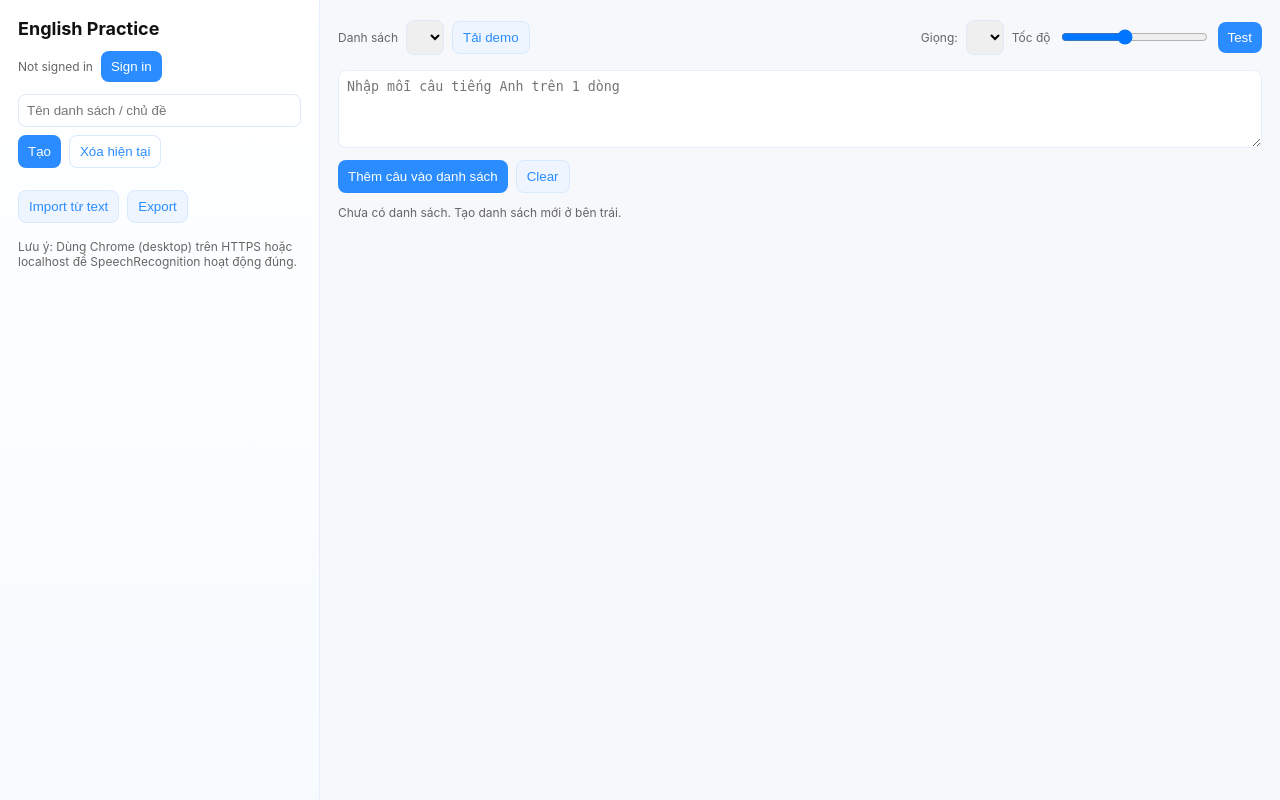
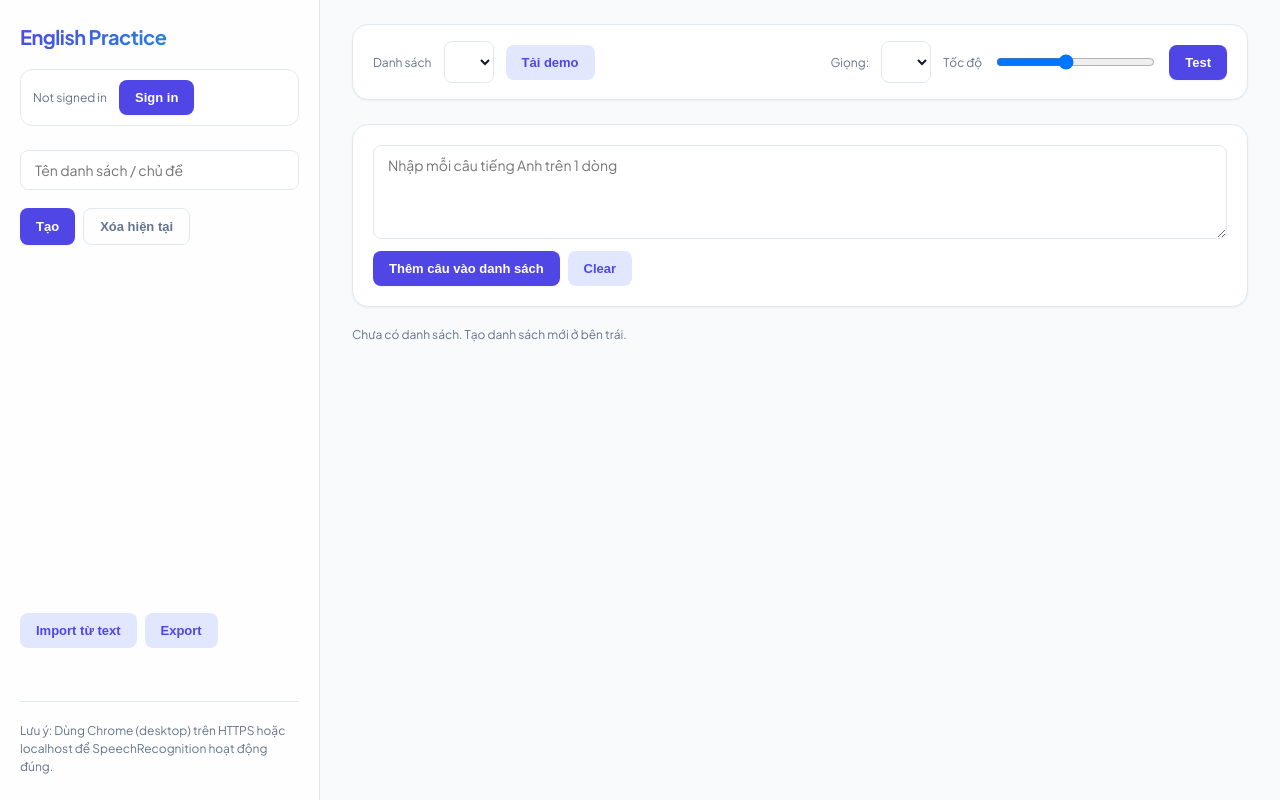
Before and after one commit to huytran2991/huytran2991.github.io, a PHP site: page / in a window 1280 px wide. Run offline with PHP 8.4, Linux system fonts and the light colour scheme; lists and menus that the app fills with data are empty; some libraries are stand-ins or nearby versions.

Commit message:
style: redesign UI with modern indigo color palette and responsive sidebar layout

```diff
--- a/css/styles.css
+++ b/css/styles.css
@@ -1,8 +1,26 @@
 :root {
-  --accent: #2b8cff;
-  --bg: #f6f8fb;
-  --card: #ffffff;
-  --muted: #666;
+  /* Modern Indigo & Blue Slate Color Palette */
+  --primary: #4f46e5;
+  --primary-hover: #4338ca;
+  --primary-light: #e0e7ff;
+  --primary-light-hover: #c7d2fe;
+  --bg-app: #f8fafc;
+  --sidebar-bg: rgba(255, 255, 255, 0.8);
+  --card-bg: #ffffff;
+  --border-color: #e2e8f0;
+  --text-main: #0f172a;
+  --text-muted: #64748b;
+  --success: #10b981;
+  --success-light: #d1fae5;
+  --danger: #ef4444;
+  --danger-light: #fee2e2;
+  --radius-lg: 16px;
+  --radius-md: 12px;
+  --radius-sm: 8px;
+  --shadow-sm: 0 1px 2px 0 rgba(0, 0, 0, 0.05);
+  --shadow-md: 0 4px 6px -1px rgba(0, 0, 0, 0.05), 0 2px 4px -2px rgba(0, 0, 0, 0.05);
+  --shadow-lg: 0 10px 15px -3px rgba(0, 0, 0, 0.05), 0 4px 6px -4px rgba(0, 0, 0, 0.05);
+  --transition: all 0.2s cubic-bezier(0.4, 0, 0.2, 1);
 }
 
 * {
@@ -12,144 +30,272 @@
 html, body {
   height: 100%;
   margin: 0;
-  font-family: Inter, Segoe UI, Roboto, Helvetica, Arial, sans-serif;
-  background: var(--bg);
-  color: #111;
+  font-family: 'Plus Jakarta Sans', Inter, system-ui, -apple-system, sans-serif;
+  background: var(--bg-app);
+  color: var(--text-main);
+  -webkit-font-smoothing: antialiased;
+  -moz-osx-font-smoothing: grayscale;
+}
+
+/* Scrollbar styling */
+::-webkit-scrollbar {
+  width: 6px;
+  height: 6px;
+}
+::-webkit-scrollbar-track {
+  background: transparent;
+}
+::-webkit-scrollbar-thumb {
+  background: #cbd5e1;
+  border-radius: 4px;
+}
+::-webkit-scrollbar-thumb:hover {
+  background: #94a3b8;
 }
 
 .app {
   display: flex;
   height: 100vh;
+  overflow: hidden;
 }
 
 .sidebar {
   width: 320px;
-  background: linear-gradient(180deg, #fff, #f7fbff);
-  border-right: 1px solid #e6eefc;
-  padding: 18px;
+  background: var(--sidebar-bg);
+  backdrop-filter: blur(16px);
+  -webkit-backdrop-filter: blur(16px);
+  border-right: 1px solid var(--border-color);
+  padding: 24px 20px;
   box-sizing: border-box;
-  overflow: auto;
+  overflow-y: auto;
   position: relative;
+  display: flex;
+  flex-direction: column;
+  gap: 20px;
+  z-index: 10;
+  transition: transform 0.3s cubic-bezier(0.4, 0, 0.2, 1);
 }
 
 .main {
   flex: 1;
-  padding: 18px;
+  padding: 24px 32px;
   box-sizing: border-box;
-  overflow: auto;
+  overflow-y: auto;
+  display: flex;
+  flex-direction: column;
+  gap: 20px;
 }
 
 h1 {
-  font-size: 18px;
-  margin: 0 0 12px;
+  font-size: 20px;
+  font-weight: 700;
+  margin: 0;
+  background: linear-gradient(135deg, var(--primary), #06b6d4);
+  -webkit-background-clip: text;
+  background-clip: text;
+  -webkit-text-fill-color: transparent;
+  letter-spacing: -0.5px;
 }
 
 .user-row {
   display: flex;
-  gap: 8px;
+  gap: 12px;
   align-items: center;
-  margin-bottom: 12px;
+  padding: 10px 12px;
+  background: var(--card-bg);
+  border: 1px solid var(--border-color);
+  border-radius: var(--radius-md);
+  margin-bottom: 4px;
 }
 
 .btn {
-  background: var(--accent);
+  background: var(--primary);
   color: #fff;
-  padding: 8px 10px;
-  border-radius: 8px;
+  padding: 10px 16px;
+  border-radius: var(--radius-sm);
   border: 0;
+  font-weight: 600;
+  font-size: 13px;
   cursor: pointer;
+  display: inline-flex;
+  align-items: center;
+  justify-content: center;
+  gap: 6px;
+  transition: var(--transition);
+  box-shadow: var(--shadow-sm);
+}
+
+.btn:hover {
+  background: var(--primary-hover);
 }
 
 .btn.secondary {
-  background: #eef5ff;
-  color: var(--accent);
-  border: 1px solid #d7e9ff;
+  background: var(--primary-light);
+  color: var(--primary);
+  box-shadow: none;
+}
+
+.btn.secondary:hover {
+  background: var(--primary-light-hover);
+  box-shadow: none;
 }
 
 .btn.ghost {
   background: transparent;
-  color: var(--accent);
-  border: 1px solid #d7e9ff;
+  color: var(--text-muted);
+  border: 1px solid var(--border-color);
+  box-shadow: none;
+}
+
+.btn.ghost:hover {
+  background: #f1f5f9;
+  color: var(--text-main);
+  border-color: #cbd5e1;
+}
+
+.sidebar-action-group {
+  display: flex;
+  flex-direction: column;
+  gap: 10px;
+}
+
+.lists {
+  flex: 1;
+  max-height: 40vh;
+  overflow-y: auto;
+  display: flex;
+  flex-direction: column;
+  gap: 8px;
 }
 
 .list-item {
-  padding: 10px;
-  border-radius: 8px;
-  background: var(--card);
-  margin-bottom: 8px;
+  padding: 12px 14px;
+  border-radius: var(--radius-md);
+  background: var(--card-bg);
+  border: 1px solid var(--border-color);
   display: flex;
   justify-content: space-between;
   align-items: center;
-  gap: 8px;
+  gap: 12px;
+  transition: var(--transition);
 }
 
-.lists {
-  max-height: 45vh;
-  overflow: auto;
-  margin-bottom: 12px;
+.list-item:hover {
+  border-color: #cbd5e1;
+}
+
+.list-item-actions {
+  display: flex;
+  gap: 6px;
+}
+
+.list-item-actions .btn {
+  padding: 6px 10px;
+  font-size: 12px;
+  border-radius: var(--radius-sm);
 }
 
 input, select, textarea {
-  padding: 8px;
-  border-radius: 8px;
-  border: 1px solid #dfe9f8;
+  padding: 10px 14px;
+  border-radius: var(--radius-sm);
+  border: 1px solid var(--border-color);
+  font-family: inherit;
+  font-size: 14px;
+  color: var(--text-main);
+  background-color: var(--card-bg);
+  transition: var(--transition);
+  outline: none;
+}
+
+input:focus, select:focus, textarea:focus {
+  border-color: var(--primary);
+  box-shadow: 0 0 0 3px rgba(79, 70, 229, 0.1);
 }
 
 textarea {
   resize: vertical;
 }
 
-.controls {
+.sentence-row {
+  background: var(--card-bg);
+  padding: 20px;
+  border-radius: var(--radius-lg);
+  border: 1px solid var(--border-color);
+  margin-bottom: 16px;
   display: flex;
-  gap: 8px;
-  align-items: center;
-  margin-bottom: 12px;
-  flex-wrap: wrap;
+  flex-direction: column;
+  gap: 14px;
+  box-shadow: var(--shadow-sm);
+  transition: var(--transition);
 }
 
-.sentence-row {
-  background: var(--card);
-  padding: 12px;
-  border-radius: 8px;
-  margin-bottom: 12px;
-  display: flex;
-  flex-direction: column;
-  gap: 8px;
-  box-shadow: 0 1px 0 rgba(0, 0, 0, 0.02);
+.sentence-row:hover {
+  border-color: #cbd5e1;
 }
 
 .sentence-top {
   display: flex;
   align-items: center;
-  gap: 8px;
-  flex-direction: row;
-  flex-wrap: wrap;
+  gap: 16px;
   justify-content: space-between;
+}
+
+.sentence-text {
+  font-size: 16px;
+  font-weight: 500;
+  line-height: 1.5;
+  color: var(--text-main);
 }
 
 .icons {
   display: flex;
-  gap: 6px;
-  flex-direction: row;
-  flex-wrap: wrap;
-  justify-content: flex-end;
+  gap: 8px;
 }
 
 .icon-btn {
   display: inline-flex;
   align-items: center;
   justify-content: center;
-  width: 36px;
-  height: 36px;
-  border-radius: 8px;
-  border: 1px solid #eee;
-  background: #fafbfd;
+  width: 38px;
+  height: 38px;
+  border-radius: var(--radius-md);
+  border: 1px solid var(--border-color);
+  background: var(--card-bg);
+  color: var(--text-muted);
   cursor: pointer;
+  transition: var(--transition);
+}
+
+.icon-btn svg {
+  width: 18px;
+  height: 18px;
+}
+
+.icon-btn:hover {
+  background: #f1f5f9;
+  color: var(--text-main);
+  border-color: #cbd5e1;
+}
+
+.icon-btn[title*="Delete"]:hover {
+  background: var(--danger-light);
+  color: var(--danger);
+  border-color: rgba(239, 68, 68, 0.2);
+}
+
+.icon-btn[title*="Record"]:hover {
+  background: var(--primary-light);
+  color: var(--primary);
+  border-color: rgba(79, 70, 229, 0.2);
 }
 
 .recognized {
   font-size: 13px;
-  color: var(--muted);
+  color: var(--text-muted);
+  background: #f8fafc;
+  padding: 8px 12px;
+  border-radius: var(--radius-sm);
+  border-left: 3px solid #cbd5e1;
 }
 
 .word {
@@ -159,66 +305,116 @@ textarea {
   margin-right: 4px;
   cursor: pointer;
   border: 1px dashed transparent;
+  transition: var(--transition);
 }
 
 .word:hover {
-  border-color: #eee;
+  border-color: #cbd5e1;
+  background-color: #f1f5f9;
 }
 
 .word.correct {
-  background: #e6fff0;
-  color: #007a3d;
-  border: 1px solid rgba(0, 122, 61, 0.08);
+  background: var(--success-light);
+  color: #065f46;
+  font-weight: 600;
 }
 
 .word.wrong {
-  background: #fff0f1;
-  color: #b00020;
-  border: 1px solid rgba(176, 0, 32, 0.06);
+  background: var(--danger-light);
+  color: #991b1b;
+  font-weight: 600;
 }
 
 .meta {
   font-size: 13px;
-  color: var(--muted);
+  color: var(--text-muted);
   display: flex;
-  gap: 8px;
+  gap: 12px;
   align-items: center;
+}
+
+.meta strong {
+  color: var(--primary);
 }
 
 .small {
   font-size: 12px;
-  color: var(--muted);
+  color: var(--text-muted);
 }
 
 .topbar {
   display: flex;
   justify-content: space-between;
   align-items: center;
-  margin-bottom: 14px;
-  gap: 8px;
+  background: var(--card-bg);
+  padding: 16px 20px;
+  border-radius: var(--radius-lg);
+  border: 1px solid var(--border-color);
+  margin-bottom: 4px;
+  gap: 16px;
+  box-shadow: var(--shadow-sm);
+}
+
+.topbar-group {
+  display: flex;
+  gap: 12px;
+  align-items: center;
+  flex-direction: row;
+  flex-wrap: wrap;
+}
+
+.sentence-input-group {
+  background: var(--card-bg);
+  padding: 20px;
+  border-radius: var(--radius-lg);
+  border: 1px solid var(--border-color);
+  box-shadow: var(--shadow-sm);
 }
 
 footer {
-  margin-top: 16px;
-  color: var(--muted);
-  font-size: 12px;
+  margin-top: auto;
+  padding-top: 20px;
+  border-top: 1px solid var(--border-color);
+  color: var(--text-muted);
+  font-size: 11px;
+  line-height: 1.5;
 }
 
 .hidden {
-  display: none;
+  display: none !important;
 }
 
 #btnShowHideSidebar {
   display: none;
 }
 
+/* Helper Utilities */
+.flex-gap-8 {
+  display: flex;
+  gap: 8px;
+}
+.mt-8 {
+  margin-top: 8px;
+}
+.w-full {
+  width: 100%;
+}
+.mb-8 {
+  margin-bottom: 8px;
+}
+
+/* Responsive styles */
 @media(max-width: 900px) {
   .sidebar {
     position: fixed;
-    overflow-y: auto;
-    overflow-x: visible;
     height: 100%;
-    left: -320px;
+    left: 0;
+    transform: translateX(-100%);
+    box-shadow: var(--shadow-lg);
+  }
+
+  .sidebar.active {
+    transform: translateX(0);
   }
 
   .app {
--- a/index.html
+++ b/index.html
@@ -6,6 +6,9 @@
   <title>English Speaking Practice — Full</title>
   <link rel="manifest" href="manifest.json" />
   <link rel="icon" href="android-chrome-512x512.png" type="image/png">
+  <link rel="preconnect" href="https://fonts.googleapis.com">
+  <link rel="preconnect" href="https://fonts.gstatic.com" crossorigin>
+  <link href="https://fonts.googleapis.com/css2?family=Plus+Jakarta+Sans:wght@400;500;600;700&display=swap" rel="stylesheet">
   <link rel="stylesheet" href="css/styles.css" />
 </head>
 <body>
@@ -19,9 +22,9 @@
         <button id="btnSignOut" class="btn secondary hidden">Sign out</button>
       </div>
 
-      <div style="margin-bottom:10px;">
-        <input id="newListName" placeholder="Tên danh sách / chủ đề" style="width:100%;margin-bottom:8px;" />
-        <div style="display:flex;gap:8px">
+      <div class="sidebar-action-group">
+        <input id="newListName" placeholder="Tên danh sách / chủ đề" class="w-full mb-8" />
+        <div class="flex-gap-8">
           <button id="btnCreateList" class="btn">Tạo</button>
           <button id="btnDeleteList" class="btn ghost" title="Xoá danh sách hiện tại">Xóa hiện tại</button>
         </div>
@@ -29,7 +32,7 @@
 
       <div class="lists" id="lists"></div>
 
-      <div style="margin-top:8px;display:flex;gap:8px">
+      <div class="flex-gap-8 mt-8">
         <button id="btnImport" class="btn secondary">Import từ text</button>
         <button id="btnExport" class="btn secondary">Export</button>
       </div>
@@ -41,13 +44,13 @@
 
     <div class="main">
       <div class="topbar">
-        <div style="display:flex;gap:8px;align-items:center;flex-direction: row;flex-wrap: wrap;">
+        <div class="topbar-group">
           <label class="small">Danh sách</label>
           <select id="selectList"></select>
           <button id="btnLoadDemo" class="btn secondary">Tải demo</button>
         </div>
 
-        <div style="display:flex;align-items:center;gap:8px;flex-direction: row;flex-wrap: wrap;">
+        <div class="topbar-group">
           <label class="small">Giọng:</label>
           <select id="voiceSelect"></select>
           <label class="small">Tốc độ</label>
@@ -56,9 +59,9 @@
         </div>
       </div>
 
-      <div style="margin-bottom:12px;">
-        <textarea id="inputSentences" rows="4" style="width:100%;padding:8px;border-radius:8px;border:1px solid #e6eefc" placeholder="Nhập mỗi câu tiếng Anh trên 1 dòng"></textarea>
-        <div style="display:flex;gap:8px;margin-top:8px">
+      <div class="sentence-input-group">
+        <textarea id="inputSentences" rows="4" class="w-full input-textarea" placeholder="Nhập mỗi câu tiếng Anh trên 1 dòng"></textarea>
+        <div class="flex-gap-8 mt-8">
           <button id="btnAddSentences" class="btn">Thêm câu vào danh sách</button>
           <button id="btnClearSentences" class="btn secondary">Clear</button>
         </div>
```
Also changed, not shown: other parts of css/styles.css (+28 -13 lines), js/app.js (+11 -15 lines).
